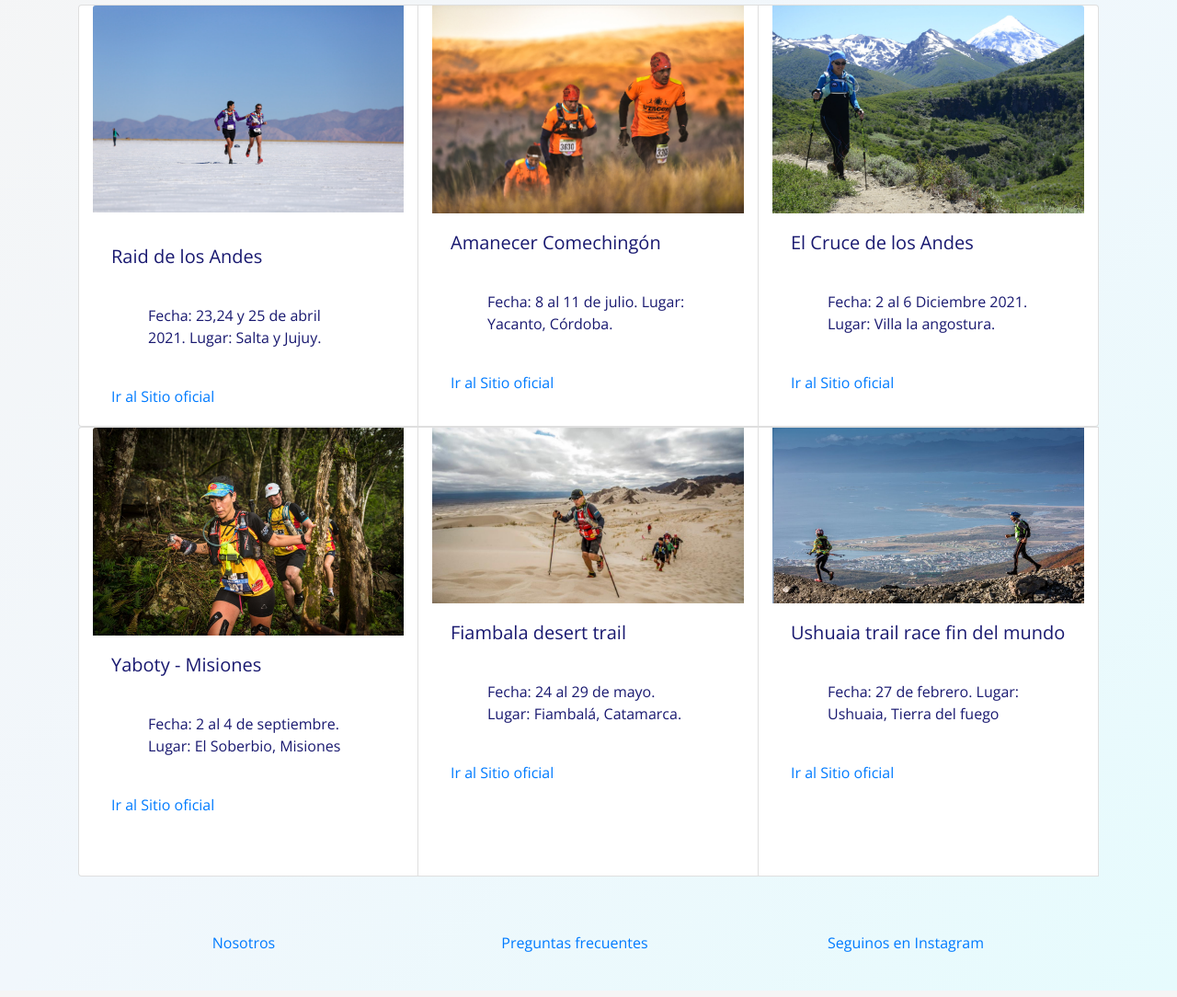
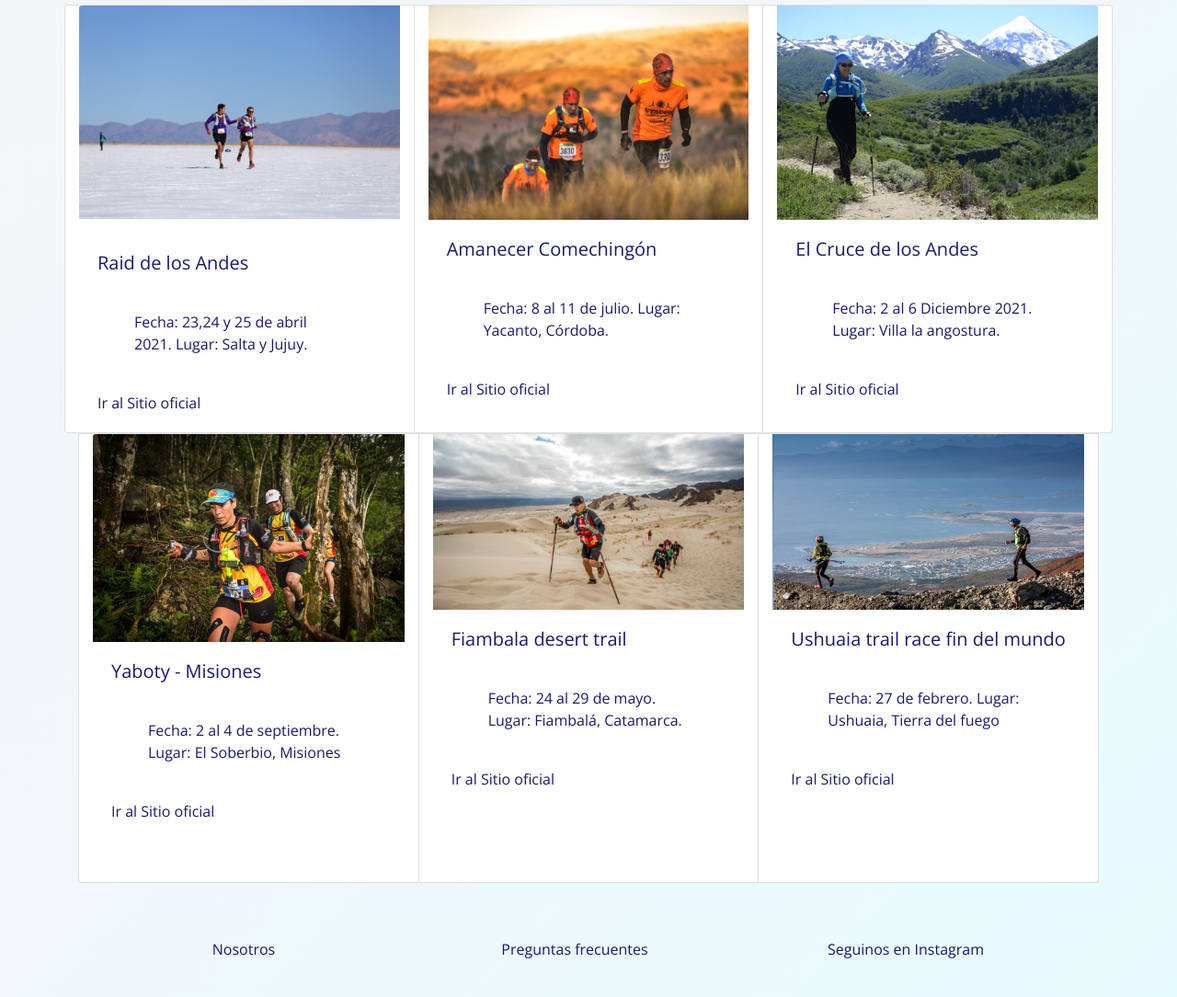
Before and after one commit to jcabanellas/mi_repositorio, a website: page Pages/proximosdesafios.html in a window 1280 px wide. Shown: the part 206-1290 px from the top of the page at 92% size. Drawn offline with nearby package versions, Linux system fonts and the light colour scheme.

Commit message:
correcciones

```diff
--- a/Pages/proximosdesafios.html
+++ b/Pages/proximosdesafios.html
@@ -25,7 +25,7 @@
                 <div class="col col-4 d-none d-md-block"><img src="../Imagenes/chucho curso.png" alt="logo" width="100" height="120" class="logo2"></div>
         </header>
 
-    <nav class="navbar navbar-expand-lg navbar-light ">
+    <nav class="navbar navbar-expand-lg navbar-light">
 
                 <button class="navbar-toggler" type="button" data-toggle="collapse" data-target="#navbarSupportedContent" aria-controls="navbarSupportedContent" aria-expanded="false" aria-label="Toggle navigation">
                 <span class="navbar-toggler-icon"></span>
@@ -33,7 +33,7 @@
 
             <div class="collapse navbar-collapse" id="navbarSupportedContent">
                 <ul class="navbar-nav mr-auto">
-                <li class="nav-item active">
+                <li class="nav-item">
                 <a class="nav-link" href="../index.html">Home <span class="sr-only">(current)</span></a>
                 </li>
 
@@ -89,9 +89,9 @@
     <div class="row">
 
 
-        <div class="card-group">
+        <div class="card-group row">
 
-            <div class="card col col-12 col-md-6 col-lg-4">
+            <div class="card col col-12 col-sm-6">
               <figure>
               <img src="../Imagenes/Raid_2019_412_llegada__0062.jpg" class="card-img-top" alt="Raid de los Andes">
               <div class="capa">
@@ -105,7 +105,7 @@
                 <a class="card-text" href="https://www.raidandes.com/#" target="blank">Ir al Sitio oficial</a>
               </div>
             </div>
-            <div class="card col col-12 col-md-6 col-lg-4">
+            <div class="card col col-12 col-sm-6">
               <img src="../Imagenes/Yacanto.jpg" class="card-img-top" alt="Yacanto">
               <div class="card-body">
                 <h5 class="card-title">Amanecer Comechingón</h5>
@@ -113,7 +113,7 @@
                 <a class="card-text" href="https://www.utacch.com.ar/" target="blank">Ir al Sitio oficial</small></a>
               </div>
             </div>
-            <div class="card col col-12 col-md-6 col-lg-4">
+            <div class="card col col-12 col-sm-6">
                 <img src="../Imagenes/Cruce2019_2132_0003_JF.JPG" class="card-img-top" alt="El Cruce">
                 <div class="card-body">
                   <h5 class="card-title">El Cruce de los Andes</h5>
@@ -124,7 +124,7 @@
           </div>
 
         <div class="card-group">
-            <div class="card col col-12 col-md-6 col-lg-4">
+            <div class="card col col-12 col-sm-6">
               <img src="../Imagenes/Yabotysincom.jpg" class="card-img-top" alt="Yatoby">
               <div class="card-body">
                 <h5 class="card-title">Yaboty - Misiones</h5>
@@ -132,7 +132,7 @@
                 <a class="card-text" href="http://www.salvaje.com.ar/web/evento/informacion/87" target="blank">Ir al Sitio oficial</a>
               </div>
             </div>
-            <div class="card col col-12 col-md-6 col-lg-4">
+            <div class="card col col-12 col-sm-6">
               <img src="../Imagenes/Fiambala.jpg" class="card-img-top" alt="Fiambala Desert">
               <div class="card-body">
                 <h5 class="card-title">Fiambala desert trail</h5>
@@ -140,7 +140,7 @@
                 <a class="card-text" href="http://www.salvaje.com.ar/web/evento/informacion/86" target="blank">Ir al Sitio oficial</a>
               </div>
             </div>
-            <div class="card col col-12 col-md-6 col-lg-4">
+            <div class="card col col-12 col-sm-6">
               <img src="../Imagenes/Ushuaia.jpg" class="card-img-top" alt="Ushuaia trail">
               <div class="card-body">
                 <h5 class="card-title">Ushuaia trail race fin del mundo</h5>
--- a/SCSS/estilos.scss
+++ b/SCSS/estilos.scss
@@ -23,6 +23,7 @@ header a:hover{text-decoration: none;}
 nav{justify-content: center;}
 nav a:hover{background:#D2D5DB;}
 
+.navbar-light .nav-item .nav-link{color:midnightblue}
 
 
 
@@ -42,11 +43,15 @@ nav li li:hover {background: white}
 nav ul li:hover ul{display: block;}
 
 
+
+
 /*SECCIONES INDEX*/
 
 article{width: 50%;}
 
 aside{width: 50%;}
+footer a:hover{background: #D2D5DB;
+                text-decoration: none;}
 
 .displayIndex{display: flex;
           flex-direction:row;
@@ -85,7 +90,8 @@ p{margin:30px; padding:10px}
 h1{text-align: center; font-size: 250%; text-transform: uppercase; margin-top: 10px; font-weight: bold;color:midnightblue}
 
 h3{text-align: center;}
-a{text-decoration: none;}
+a{text-decoration: none;
+    color: midnightblue;}
 li{margin: 10px;}
 
 #enlaceSeleccionado{color: coral;}
```
Also changed, not shown: Pages/experiencias.html (+1 -1 lines), Pages/quienessomos.html (+1 -1 lines), Pages/tiendasamigas.html (+1 -1 lines), index.html (+1 -1 lines), Css/estilo.css, bootstrap-4.5.3-dist/bootstrap-4.5.3-dist/css/bootstrap.css.
